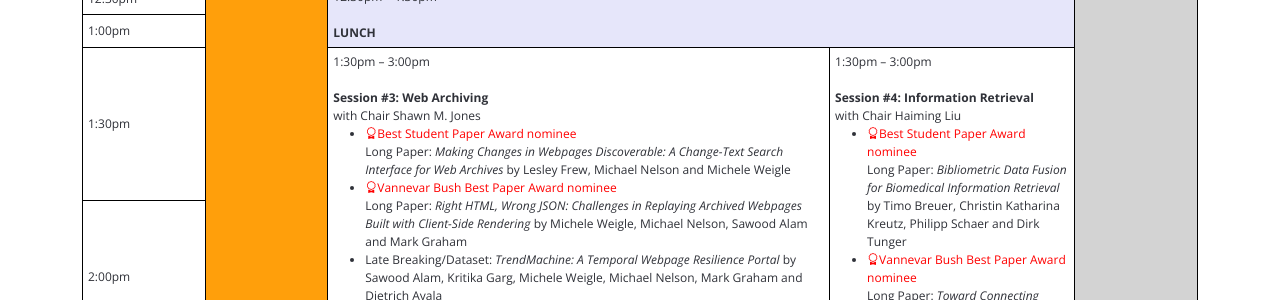
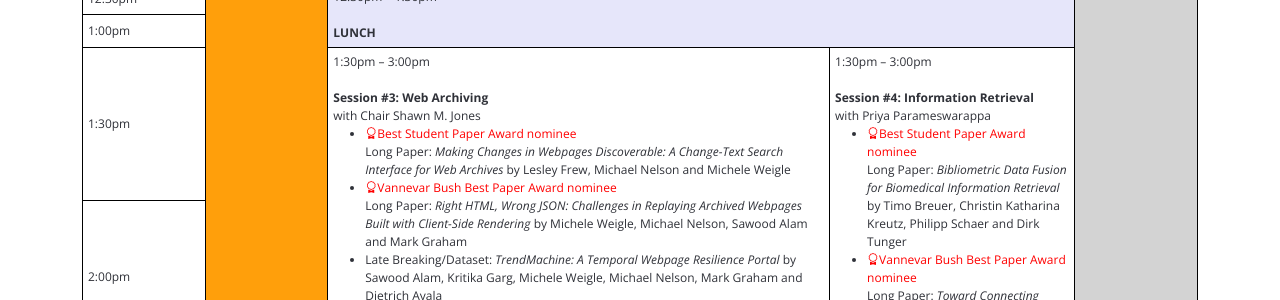
Before and after one commit to shawnmjones/JCDL2023-website-source, a Jekyll site: the page built from program.html, in a window 1280 px wide and 900 px high, scrolled down 2000 px. Shown: the part 153-453 px from the top of the window. Built offline with Jekyll 4.4.1, drawn with Linux system fonts in a browser that asks for light colours.

Commit message:
new session chair for session #4

```diff
--- a/_includes/program-tuesday.html
+++ b/_includes/program-tuesday.html
@@ -79,7 +79,7 @@
           <td rowspan="3" class="align-top session">
             1:30pm &ndash; 3:00pm<br><br>
             <strong>Session #4: Information Retrieval</strong><br>
-            with Chair Haiming Liu<br>
+            with Priya Parameswarappa<br>
             {% if page.permalink == '/program/schedule/' %}
             {% include session4-papers.html %}
             {% endif %}
```
